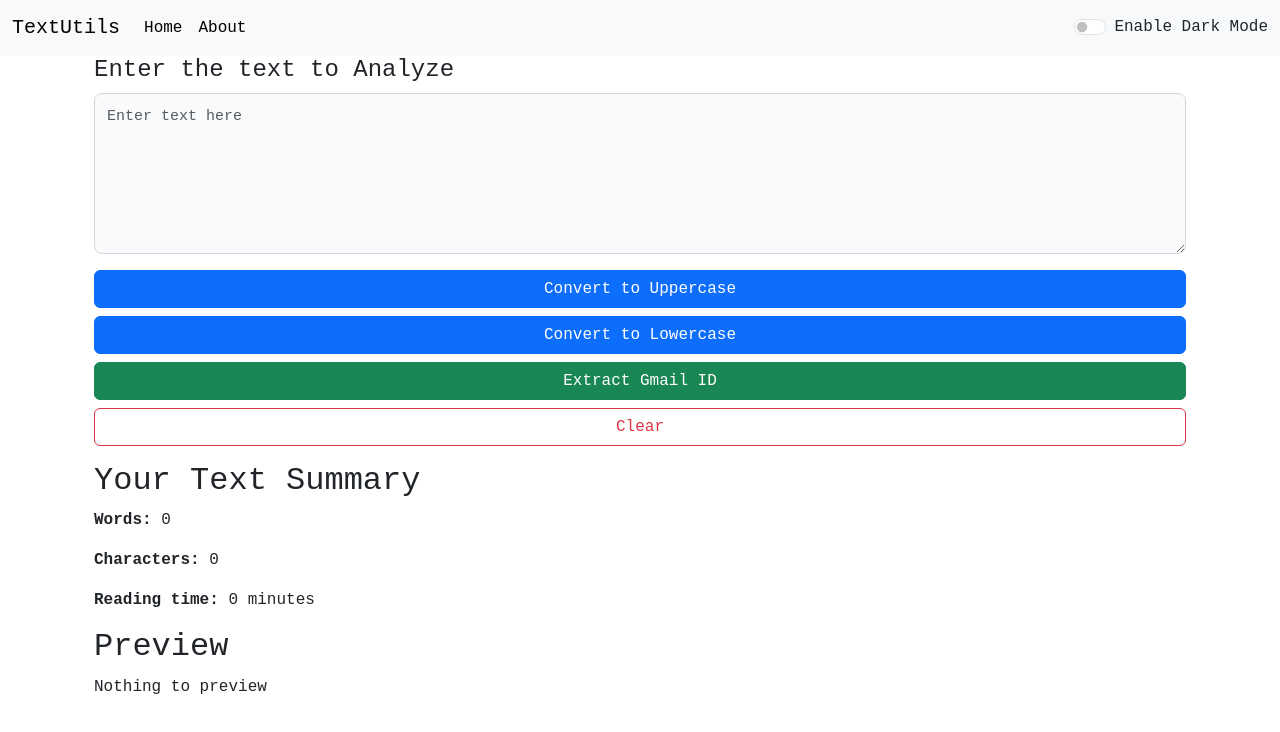
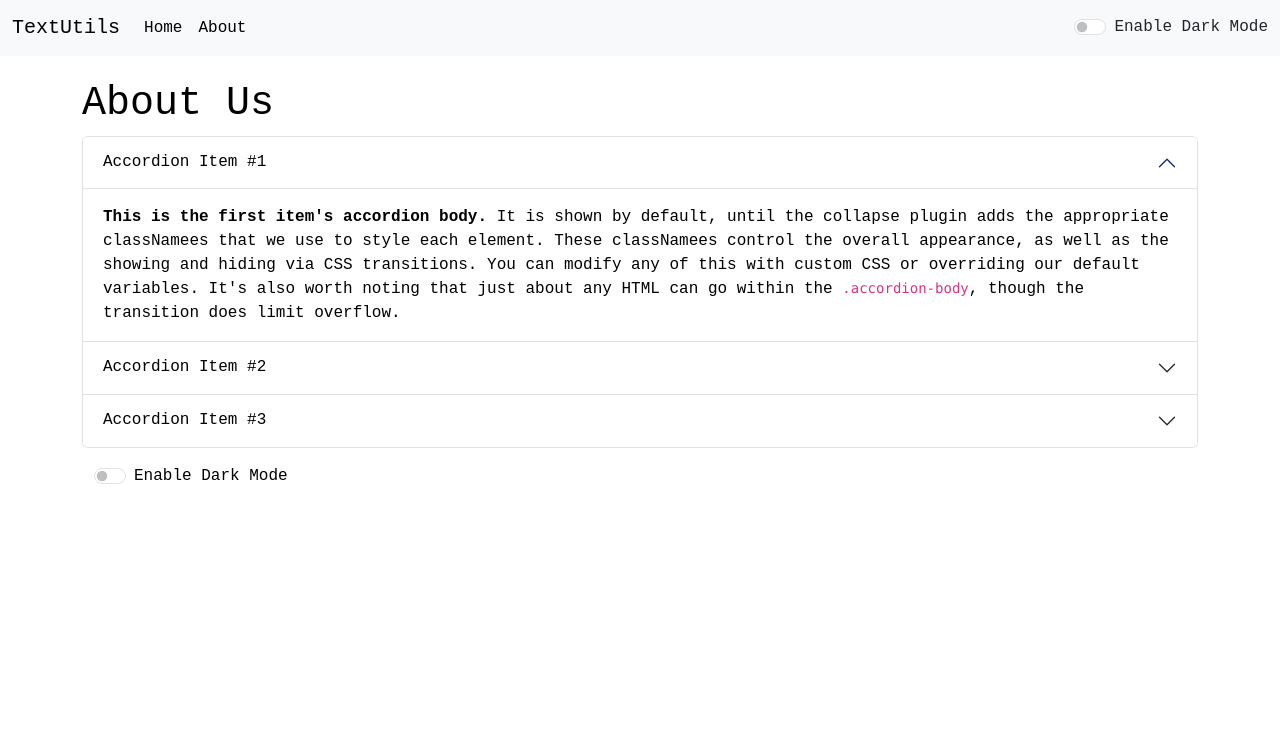
Before and after one commit to MohmmedFurqaan/Text_Utils_React, a React (Create React App) app: page /about in a window 1280 px wide. Shown: the top 732 px of the page. Built offline with nearby package versions, Linux system fonts and the light colour scheme.

Commit message:
(ADDED) router setup by loading the page as fast as possible

```diff
--- a/src/components/App.js
+++ b/src/components/App.js
@@ -1,10 +1,12 @@
 // Main App
 
 import '../style/app.css';
+import About from "./About"
 import Alert from './Alert';
 import NavBar from "./NavBar";
 import TextForm from "./TextForm";
 import React, { useState } from "react";
+import { BrowserRouter as Router, Routes ,Route } from 'react-router-dom';
 
 export default function App() {
   // state for the dark mode and the light mode
@@ -41,6 +43,10 @@ export default function App() {
   return (
     <>
 
+
+
+      <Router>
+
         {/* Navbar component */}
         <NavBar
           nav_info={{
@@ -54,12 +60,21 @@ export default function App() {
         {/* alert */}
         <Alert alert={alert}/>
 
+          <Routes>
+            {/* About Sections */}
+            <Route path='/about' element={<About></About>} />
 
-      {/* text component */}
-      <div className="container">
-        <TextForm showAlert = {showAlert}/>
+            <Route path='/' element={
+              <div class="container">
+                < TextForm showAlert={showAlert}/>
               </div>
 
+            }/>
+
+          </Routes>
+
+
+      </Router>
 
     </>
   );
--- a/src/components/NavBar.js
+++ b/src/components/NavBar.js
@@ -1,5 +1,6 @@
 // Nav Bar Module for the Webpage
 
+import { Link } from "react-router-dom";
 
 export default function NavBar({ nav_info }) {
 
@@ -7,9 +8,9 @@ export default function NavBar({ nav_info }) {
     // nav Bar componenet
     <nav className={`navbar navbar-expand-lg navbar-${nav_info.mode} bg-${nav_info.mode}`}>
       <div className="container-fluid">
-        <a className="navbar-brand" href="/">
+        <Link className="navbar-brand" to="/">
           {nav_info.title}
-        </a>
+        </Link>
         <button
           className="navbar-toggler"
           type="button"
@@ -24,14 +25,14 @@ export default function NavBar({ nav_info }) {
         <div className="collapse navbar-collapse" id="navbarSupportedContent">
           <ul className="navbar-nav me-auto mb-2 mb-lg-0">
             <li className="nav-item">
-              <a className="nav-link active" aria-current="page" href="/">
+              <Link className="nav-link active" aria-current="page" to="/">
                 Home
-              </a>
+              </Link>
             </li>
             <li className="nav-item">
-              <a className="nav-link active" aria-current="page" href="/">
+              <Link className="nav-link active" aria-current="page" to="/about">
                 {nav_info.about_text}
-              </a>
+              </Link>
             </li>
           </ul>
 
```
Lines whose indentation alone changed are shown as unchanged.
